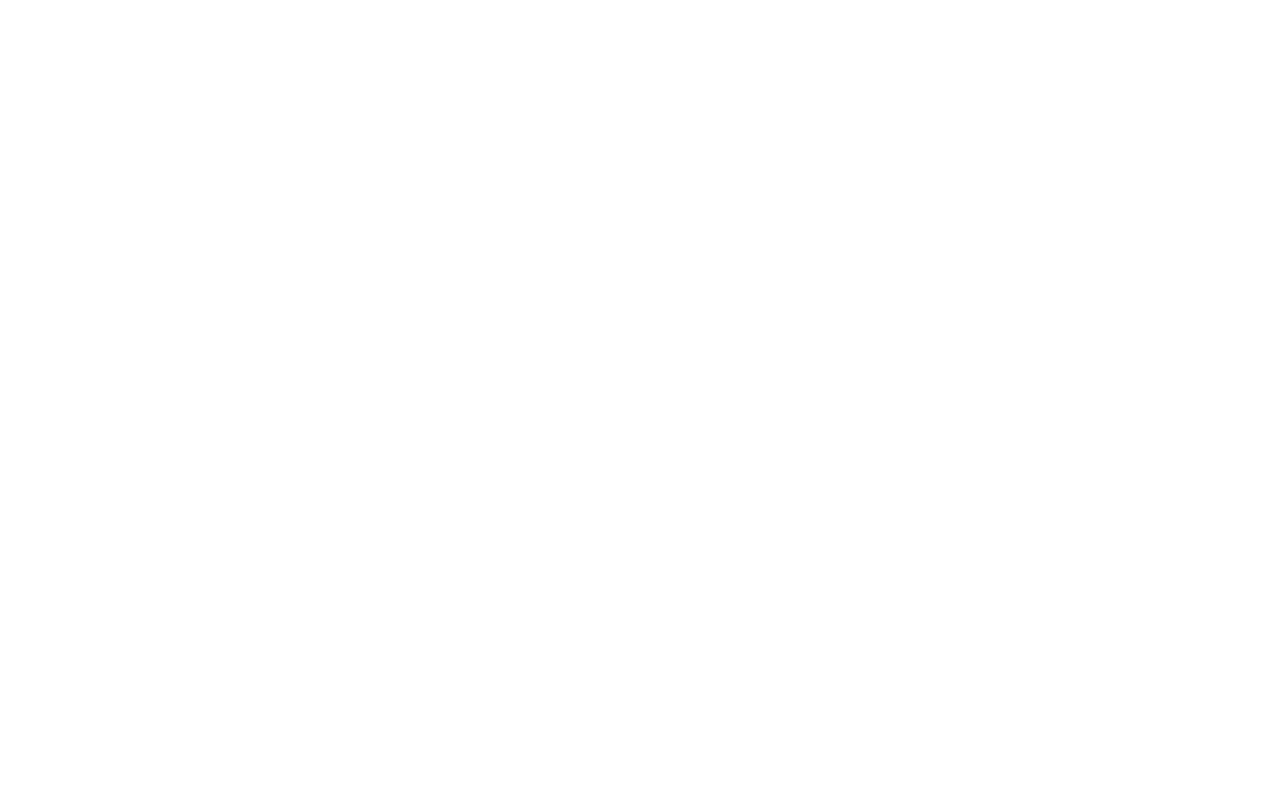
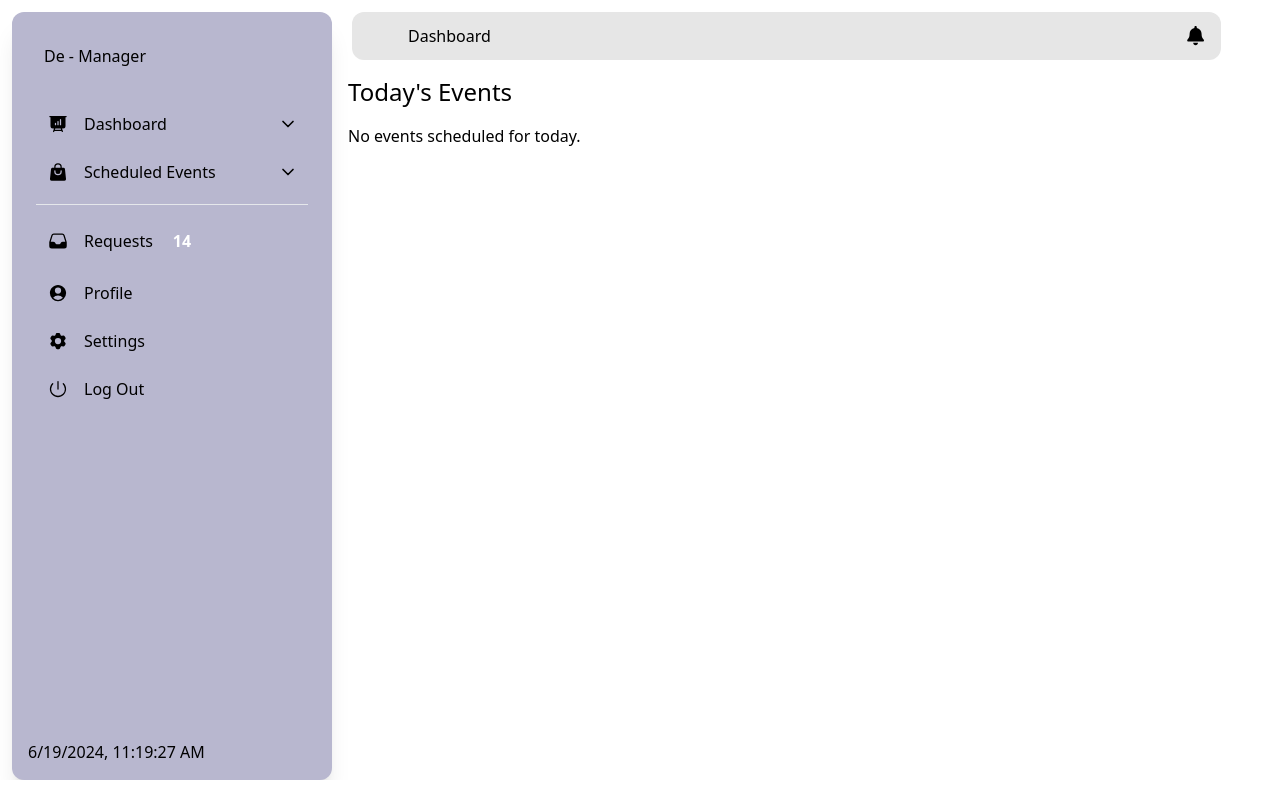
Before and after one commit to YaseeRathnayaka/De-Manager, a React (Vite) app in the folder admin/: page /listview in a window 1280 px wide. Before the commit this address had no page. Built offline with nearby package versions, Linux system fonts and the light colour scheme.

Commit message:
list view done

```diff
--- a/admin/package.json
+++ b/admin/package.json
@@ -18,6 +18,7 @@
     "@material-tailwind/react": "^2.1.9",
     "@mui/icons-material": "^5.15.20",
     "@mui/material": "^5.15.20",
+    "date-fns": "^3.6.0",
     "moment": "^2.30.1",
     "moment-timezone": "^0.5.45",
     "react": "^18.2.0",
--- a/admin/src/App.jsx
+++ b/admin/src/App.jsx
@@ -3,6 +3,7 @@ import { BrowserRouter as Router, Route, Routes } from 'react-router-dom';
 import Home from './Components/Pages/Home/Home';
 import Schedule from './Components/Pages/Schedule/Schedule'
 import CalenderView from './Components/Pages/CalenderView/CalenderView'
+import ListView from './Components/Pages/ListView/ListView';
 
 function App() {
   return (
@@ -10,8 +11,10 @@ function App() {
       <div className="App">
         <Routes>
           <Route path="/" element={<Home />} />
+          <Route path="/dashboard" element={<Home />} />
           <Route path="/schedule" element={<Schedule />} />
           <Route path="/calendar" element={<CalenderView />} />
+          <Route path="/listview" element={<ListView />} />
         </Routes>
       </div>
     </Router>
--- a/admin/src/Components/Containers/SideNavBar/SideNavBar.jsx
+++ b/admin/src/Components/Containers/SideNavBar/SideNavBar.jsx
@@ -35,6 +35,13 @@ const SideNavBar = () => {
   const CalendarNav = () => {
     navigate('/calendar');
   };
+  const DashboardNav = () => {
+    navigate('/dashboard');
+  };
+
+  const ListViewNav = () => {
+    navigate('/listview');
+  };
 
   useEffect(() => {
     const timer = setInterval(() => {
@@ -52,7 +59,7 @@ const SideNavBar = () => {
   return (
     <Card className="h-[calc(100vh-2rem)] w-full max-w-[20rem] p-4 shadow-xl shadow-blue-gray-900/5 bg-custom-blue mt-3 ml-3 rounded-xl">
       <div className="p-4 mb-2">
-        <Typography variant="h5" color="blue-gray">
+        <Typography variant="h6" color="blue-gray">
          De - Manager
         </Typography>
 
@@ -77,7 +84,7 @@ const SideNavBar = () => {
               <ListItemPrefix>
                 <PresentationChartBarIcon className="w-5 h-5" />
               </ListItemPrefix>
-              <Typography color="blue-gray" className="mr-auto font-normal">
+              <Typography onClick={DashboardNav} color="blue-gray" className="mr-auto text-base">
                 Dashboard
               </Typography>
             </AccordionHeader>
@@ -161,7 +168,7 @@ const SideNavBar = () => {
           {open === 2 && (
             <AccordionBody className="py-1">
               <List className="p-0">
-                <ListItem>
+                <ListItem onClick={ListViewNav}>
                   <ListItemPrefix>
                     <ChevronRightIcon strokeWidth={3} className="w-5 h-3" />
                   </ListItemPrefix>
--- /dev/null
+++ b/admin/src/Components/Pages/ListView/ListView.jsx
@@ -0,0 +1,36 @@
+import React from 'react';
+import { format, isToday } from 'date-fns';
+import HeaderBar from '../../Containers/Header/Header';
+import SideNavBar from '../../Containers/SideNavBar/SideNavBar';
+import events from '../../../assets/Data/EventsData';
+
+const ListView = () => {
+  // Filter events to only show those happening today
+  const todayEvents = events.filter(event => isToday(new Date(event.start)));
+
+  return (
+    <div className='relative flex flex-row overflow-hidden'>
+      <SideNavBar />
+      <div className="flex flex-col flex-1">
+        <HeaderBar />
+        <div className="p-4">
+          <h2 className="mb-4 text-2xl">Today's Events</h2>
+          {todayEvents.length === 0 ? (
+            <p>No events scheduled for today.</p>
+          ) : (
+            todayEvents.map(event => (
+              <div key={event.id} className="p-4 mb-4 bg-gray-100 rounded-lg shadow">
+                <h3 className="text-xl">{event.title}</h3>
+                <p><strong>Start:</strong> {format(new Date(event.start), 'PPpp')}</p>
+                <p><strong>End:</strong> {format(new Date(event.end), 'PPpp')}</p>
+                <p><strong>Description:</strong> {event.description}</p>
+              </div>
+            ))
+          )}
+        </div>
+      </div>
+    </div>
+  );
+};
+
+export default ListView;
--- a/admin/src/assets/Data/EventsData.js
+++ b/admin/src/assets/Data/EventsData.js
@@ -8,14 +8,14 @@ const events = [
     {
         appointment_id: 23,
         title: 'Full Service abh3456',
-        start: new Date(2024, 5, 22, 10, 0), // June 22, 2024, 10:00 AM
-        end: new Date(2024, 5, 22, 12, 0), // June 22, 2024, 11:00 AM
+        start: new Date(2024, 5, 21, 10, 0), // June 22, 2024, 10:00 AM
+        end: new Date(2024, 5, 21, 12, 0), // June 22, 2024, 11:00 AM
       },
     {
       appointment_id: 2,
       title: 'oil chnage gh2345',
-      start: new Date(2024, 5, 23, 12, 0), // June 23, 2024, 12:00 PM
-      end: new Date(2024, 5, 23, 14, 0), // June 23, 2024, 1:00 PM
+      start: new Date(2024,  5, 21, 12, 0), // June 23, 2024, 12:00 PM
+      end: new Date(2024, 5, 21, 14, 0), // June 23, 2024, 1:00 PM
     },
   ];
 
```
Also changed, not shown: 1 other file (tests, documents, lock files or other folders).
